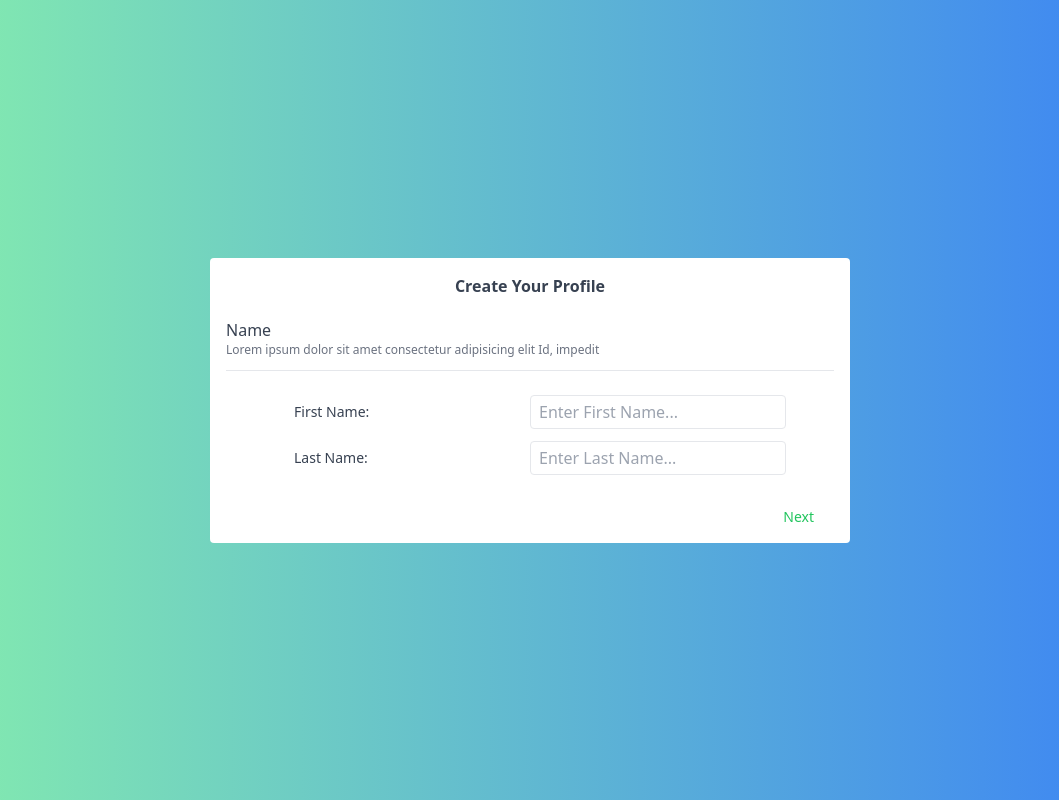
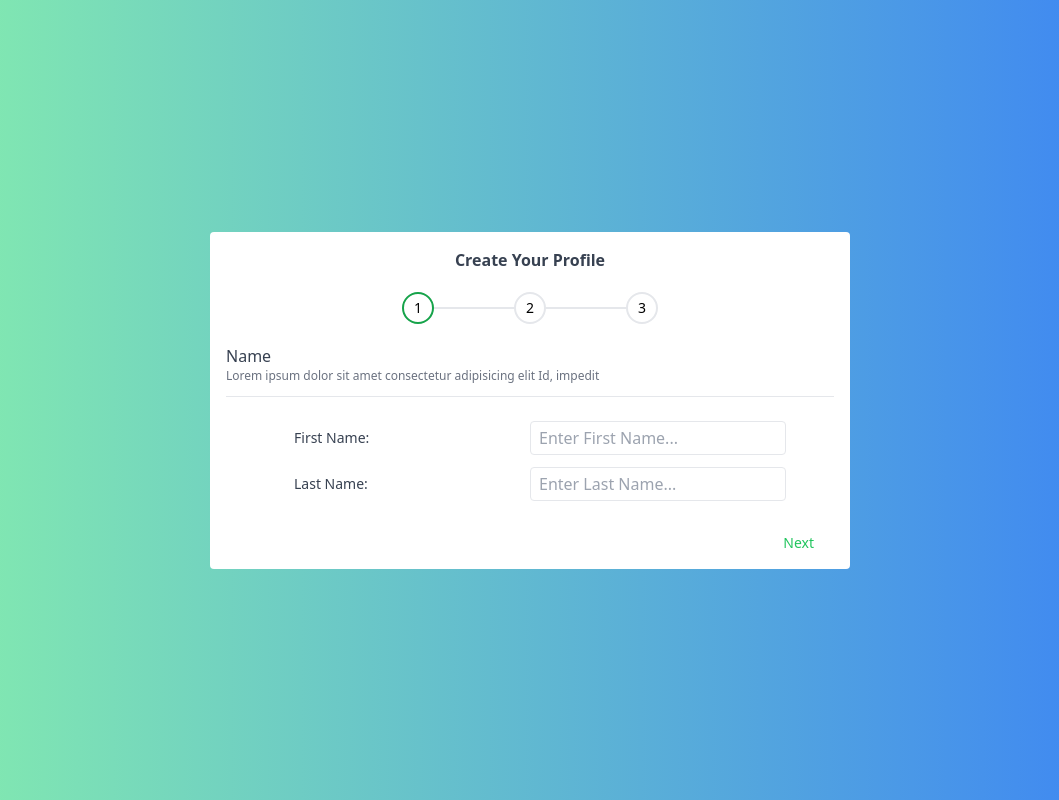
Before and after one commit to thejawadali/StepFlow, a Next.js app: page / in a window 1280 px wide. Shown: the whole page, without its empty margins (110-1169 px from the left). Built offline with nearby package versions, Linux system fonts and the light colour scheme; some icons are missing.

Commit message:
make stepper

```diff
--- a/components/Stepper.tsx
+++ b/components/Stepper.tsx
@@ -1,52 +1,36 @@
-import { Check, User } from "tabler-icons-react";
+import { useAppStore } from "../hooks/app.provider";
 
-enum Stutus {
-  COMPLETE = "complete",
-  CURRENT = "current",
-  UPCOMING = "upcoming",
-}
 
-const steps = [
-  { name: "Name", icon: User, href: "#", status: Stutus.CURRENT },
-  { name: "Step 2", icon: User, href: "#", status: Stutus.UPCOMING },
-  { name: "Step 3", icon: User, href: "#", status: Stutus.UPCOMING },
-  { name: "Step 4", icon: User, href: "#", status: Stutus.UPCOMING },
-  { name: "Step 5", icon: User, href: "#", status: Stutus.UPCOMING },
-];
-
-function classNames(...classes: any) {
-  return classes.filter(Boolean).join(" ");
-}
-
-function Stepper() {
+export default function Stepper() {
+  const { stepNo, setStepNo } = useAppStore();
   return (
-    <ol role="list" className="inline-flex items-center">
-      {steps.map((step, stepIdx) => (
+    <div className="my-5 flex justify-center w-full ">
+      <ol role="list" className="flex items-center">
+        {[1, 2, 3].map((step) => (
           <li
-          key={step.name}
-          className={`relative`}
-          // className={classNames(
-          //   stepIdx !== steps.length - 1 ? "pr-8 sm:pr-20" : "",
-          //   "relative"
-          // )}
+            key={step}
+            className={`relative ${step !== 3 && "pr-8 sm:pr-20"}`}
           >
             <>
-            <div
-              className="absolute inset-0 flex items-center"
-              aria-hidden="true"
+              <div className="absolute inset-0 flex items-center">
+                <div className={`h-0.5 w-full ${ stepNo > step ? "bg-green-600" : "bg-gray-200"}`}/>
+              </div>
+              <button
+                onClick={() => setStepNo(step)}
+                className={`relative flex h-8 w-8 items-center justify-center rounded-full ${
+                  stepNo > step
+                    ? "bg-green-600 hover:bg-green-900 text-white"
+                    : stepNo === step
+                    ? "border-2 border-green-600 bg-white"
+                    : "bg-white border-2 border-gray-200 hover:border-gray-400"
+                }`}
               >
-              {/* line */}
-              <div className={`h-0.5 w-full ${step.status === Stutus.UPCOMING ? 'bg-white': 'bg-gray-800'}`} />
-            </div>
-            <span className="relative flex h-12 w-12 items-center justify-center rounded-full bg-gray-800">
-              <User className="h-5 w-5 text-white" />
-              {/* <span className="absolute">{step.name}</span> */}
-            </span>
+                <span className="text-sm">{step}</span>
+              </button>
             </>
           </li>
         ))}
       </ol>
+    </div>
   );
 }
-
-export default Stepper;
--- a/pages/index.tsx
+++ b/pages/index.tsx
@@ -22,10 +22,10 @@ const Home: NextPage = () => {
             }}
             className="bg-white rounded  h-auto text-center p-4"
           >
-            <span className="text-gray-700 font-semibold">
+            <span className="text-gray-700 font-semibold block">
               Create Your Profile
             </span>
-            {/* <Stepper /> */}
+            <Stepper />
             <div className="text-left my-5">
               <h2 className="text-gray-700">{
                 stepNo == 1 ? "Name" : stepNo == 2 ? "Contact Info" : "Login Info"
```
Lines whose indentation alone changed are shown as unchanged.
